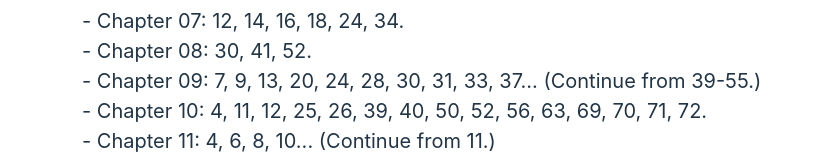
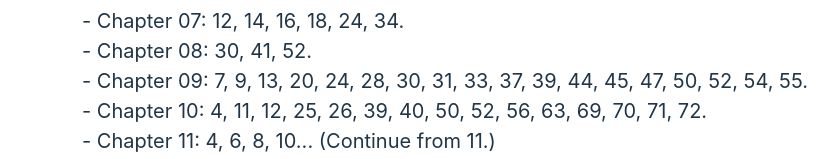
Before and after one commit to LetsTrie/gre-qbank, a React (Vite) app: page /notes in a window 1280 px wide. Shown: the part 9955-10114 px from the top of the page, without its empty margins (34-872 px from the left). Built offline with nearby package versions, Linux system fonts and the light colour scheme; a web font is replaced by a local one.

Commit message:
Practice

```diff
--- a/src/layouts/notes/data.ts
+++ b/src/layouts/notes/data.ts
@@ -773,7 +773,7 @@ export const noteSections: NoteSection[] = [
           "Manhattab 5Lb. Book of GRE Practice Problems\n",
           "- Chapter 07: 12, 14, 16, 18, 24, 34.\n",
           "- Chapter 08: 30, 41, 52.\n",
-          "- Chapter 09: 7, 9, 13, 20, 24, 28, 30, 31, 33, 37... (Continue from 39-55.)\n",
+          "- Chapter 09: 7, 9, 13, 20, 24, 28, 30, 31, 33, 37, 39, 44, 45, 47, 50, 52, 54, 55.\n",
           "- Chapter 10: 4, 11, 12, 25, 26, 39, 40, 50, 52, 56, 63, 69, 70, 71, 72.\n",
           "- Chapter 11: 4, 6, 8, 10... (Continue from 11.)\n",
           "- Chapter 13: 6, 9, 10, 13... (Continue from 15.)\n",
```
